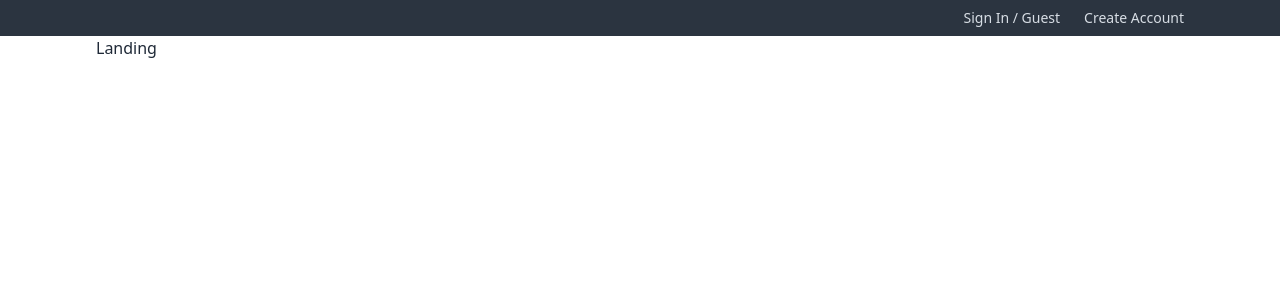
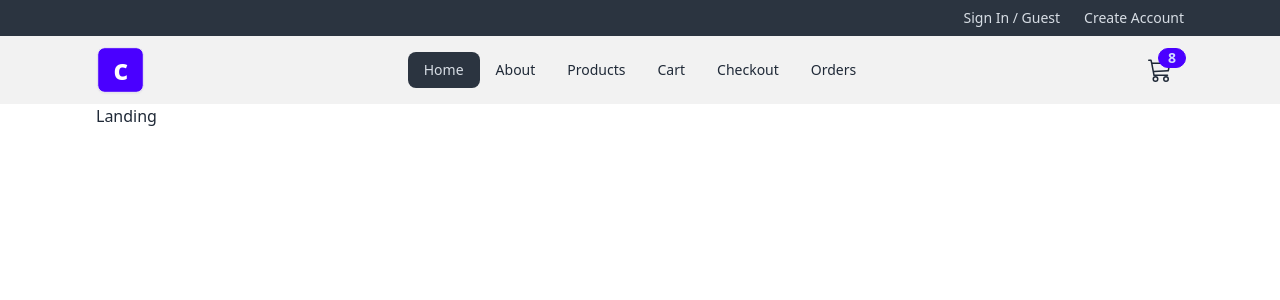
Before and after one commit to Victor-olabisi/ComfyStore-, a React (Vite) app: page / in a window 1280 px wide. Shown: the top 300 px of the page. Built offline with nearby package versions, Linux system fonts and the light colour scheme.

Commit message:
added navBar ui

```diff
--- a/src/component/Header.jsx
+++ b/src/component/Header.jsx
@@ -8,7 +8,7 @@ const Header = () => {
           <Link to={"/login"} className="link link-hover text-xs capitalize sm:text-sm ">
             sign in / guest
           </Link>
-          <Link to={"/register"} className="link link-hover text-xs capitalize sm:text-sm ">
+          <Link to="/register" className="link link-hover text-xs capitalize sm:text-sm ">
             create account
           </Link>
         </div>
--- /dev/null
+++ b/src/component/NavBar.jsx
@@ -0,0 +1,43 @@
+import { BsCart3, BsMoonFill, BsSunFill } from "react-icons/bs";
+import { FaBarsStaggered } from "react-icons/fa6";
+import { NavLink } from "react-router-dom";
+import NavLinks from "./NavLinks";
+
+const NavBar = () => {
+  return (
+    <nav className="bg-base-200">
+      <div className="align-element navbar">
+        <div className="navbar-start">
+          <NavLink
+            to={"/"}
+            className="btn bg-primary hidden text-white  text-3xl lg:flex items-center"
+          >
+            c
+          </NavLink>
+          <div className="dropdown">
+            <label className="btn btn-ghost lg:hidden " tabIndex={0}>
+              <FaBarsStaggered className="h-6 w-6" />
+            </label>
+            <ul className="drowndown-content" tabIndex={0}></ul>
+          </div>
+        </div>
+        <div className="navbar-center hidden lg:flex">
+          <div className="menu menu-horizontal">
+            <NavLinks />
+          </div>
+        </div>
+        <div className="navbar-end">
+          <NavLink to={"/cart"} className="btn btn-ghost btn-md btn-circle">
+            <div className="indicator">
+              <BsCart3 className="h-6 w-6" />
+              <span className="badge badge-primary barge-small indicator-item">
+                8
+              </span>
+            </div>
+          </NavLink>
+        </div>
+      </div>
+    </nav>
+  );
+};
+export default NavBar;
--- /dev/null
+++ b/src/component/NavLinks.jsx
@@ -0,0 +1,28 @@
+import { NavLink } from "react-router-dom";
+
+
+const links = [
+  { id: 1, url: "/", text: "home" },
+  { id: 2, url: "about", text: "about" },
+  { id: 3, url: "products", text: "products" },
+  { id: 4, url: "cart", text: "cart" },
+  { id: 5, url: "checkout", text: "checkout" },
+  { id: 6, url: "orders", text: "orders" },
+];
+
+
+const NavLinks = () => {
+  return (
+    <>{links.map((link) => {
+      const { id, url, text } = link
+      return (
+        <li key={id}>
+          <NavLink to={url} className="capitalize">
+            {text}
+          </NavLink>
+        </li>
+      );
+    })}</>
+  )
+}
+export default NavLinks
--- a/src/component/index.js
+++ b/src/component/index.js
@@ -1,2 +1,4 @@
 export { default as FormInput } from "./FormInput"
 export { default as Btn } from "./Btn";
+export {default as NavBar} from './NavBar'
+export {default as NavLinks} from './NavLinks'
--- a/src/pages/HomeLayout.jsx
+++ b/src/pages/HomeLayout.jsx
@@ -1,11 +1,11 @@
 import { Outlet } from "react-router-dom";
 import Header from "../component/Header";
-
+import { NavBar } from "../component";
 const HomeLayout = () => {
   return (
     <>
       <Header />
-
+      <NavBar/>
       <section className="align-element">
         {" "}
         <Outlet />
```
